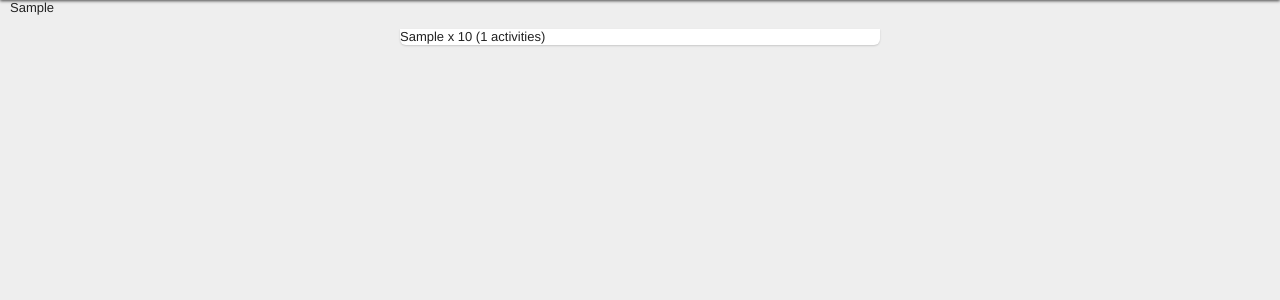
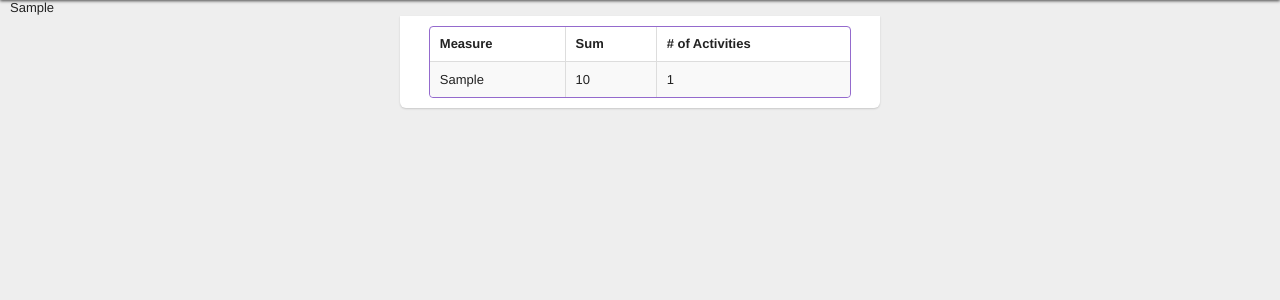
Before and after one commit to bensheldon/badgemanship, a CakePHP app: the page made by app/View/Activities/sum.ctp in a window 1280 px wide. Shown: the part 40-340 px from the top of the page. Run offline with PHP 8.4 and a stand-in for CakePHP, Linux system fonts and the light colour scheme; the template is opened without the code that fills it: most values are stand-ins (such as "Sample title", 1, 10 or a date in 2020); data that the repository does not hold is empty; some libraries are stand-ins or nearby versions.

Commit message:
Theme the data table view.

```diff
--- a/app/View/Activities/sum.ctp
+++ b/app/View/Activities/sum.ctp
@@ -1,16 +1,29 @@
+
+<div id="page-content">
+  <table class="bordered-table zebra-striped">
+     <thead>
+      <tr>
+        <th>Measure</th>
+        <th>Sum</th>
+        <th># of Activities</th>
+      </tr>
+    </thead>
+    <tbody>
       <?php
-
       foreach($measures as $measure) {
         //debug($measure);
-  echo "<p>";
+        echo "<tr>";
         if ($measure['MeasuresSum']['quantity_sum'] == 1) {
-    echo $measure['Measure']['measure_si'];
+          echo '<td>' .  $measure['Measure']['measure_si'] . '</td>';
         }
         else {
-    echo $measure['Measure']['measure_pl'];
+          echo '<td>' . $measure['Measure']['measure_pl'] . '</td>';
         }
 
-  echo ' x ' . $measure['MeasuresSum']['quantity_sum'];
-  echo ' (' . $measure['MeasuresSum']['activity_count'] .' activities)';
-  echo "</p>";
-}
+        echo '<td>' . $measure['MeasuresSum']['quantity_sum'] . '</td>';
+        echo '<td>' . $measure['MeasuresSum']['activity_count'] .'</td>';
+        echo "</tr>";
+      } ?>
+    </tbody>
+  </table>
+</div>
--- a/app/View/Badges/index.ctp
+++ b/app/View/Badges/index.ctp
@@ -1,3 +1,8 @@
+<div id="page-header">
+    <h1>Badges</h1>
+</div>
+
+
 <div id="page-content">
   <?php foreach ($badges as $badge): ?>
     <?php echo $this->element('badge', array(
--- a/app/webroot/css/less/style.less
+++ b/app/webroot/css/less/style.less
@@ -422,6 +422,76 @@ article.badge {
   }
 }
 
+// BASELINE STYLES
+// ---------------
+
+table {
+  width: 100%;
+  padding: 0;
+  border-collapse: collapse;
+  th,
+  td {
+    padding: 10px 10px 9px;
+    text-align: left;
+  }
+  th {
+    padding-top: 9px;
+    font-weight: bold;
+    vertical-align: middle;
+  }
+  td {
+    vertical-align: top;
+    border-top: 1px solid #ddd;
+  }
+  // When scoped to row, fix th in tbody
+  tbody th {
+    border-top: 1px solid #ddd;
+    vertical-align: top;
+  }
+  &.bordered-table {
+    border: 1px solid @lt_purple;
+    border-collapse: separate; // Done so we can round those corners!
+    *border-collapse: collapse; /* IE7, collapse table to remove spacing */
+    .border-radius(4px);
+    th + th,
+    td + td,
+    th + td {
+      border-left: 1px solid #ddd;
+    }
+
+    thead tr:first-child th:first-child {
+      .border-radius(4px 0 0 0);
+    }
+    thead tr:first-child th:last-child {
+      .border-radius(0 4px 0 0);
+    }
+    tbody tr:last-child td:first-child {
+      .border-radius(0 0 0 4px);
+    }
+    tbody tr:last-child td:last-child {
+      .border-radius(0 0 4px 0);
+    }
+  }
+
+  // ZEBRA-STRIPING
+  // --------------
+
+  // Default zebra-stripe styles (alternating gray and transparent backgrounds)
+  &.zebra-striped {
+    tbody {
+      tr:nth-child(odd) td,
+      tr:nth-child(odd) th {
+        background-color: #f9f9f9;
+      }
+      tr:hover td,
+      tr:hover th {
+        background-color: #f5f5f5;
+      }
+    }
+  }
+
+}
+
 /* ==|== media queries ====================================================== */
 /* Screen width <= 320px */
 @media only screen and (max-width: 320px) {
--- a/app/webroot/css/style.css
+++ b/app/webroot/css/style.css
@@ -118,4 +118,15 @@ article.badge.awarded .progress-meter .progress-meter-current{-moz-border-radius
 #ActivityAddForm .quantity-measure .label-x{width:10%;float:left;text-align:center;line-height:32px;font-weight:bold;font-size:18px;padding:0;overflow:hidden;}
 #ActivityAddForm .quantity-measure .input-measure{width:70%;float:right;}
 #ActivityAddForm .quantity-measure .input-description{clear:both;}#ActivityAddForm .quantity-measure .input-description textarea{margin:10px 0 6px;width:92%;padding:8px 4%;font-size:16px;}
+table{width:100%;padding:0;border-collapse:collapse;}table th,table td{padding:10px 10px 9px;text-align:left;}
+table th{padding-top:9px;font-weight:bold;vertical-align:middle;}
+table td{vertical-align:top;border-top:1px solid #ddd;}
+table tbody th{border-top:1px solid #ddd;vertical-align:top;}
+table.bordered-table{border:1px solid #946acd;border-collapse:separate;*border-collapse:collapse;-webkit-border-radius:4px;-moz-border-radius:4px;border-radius:4px;}table.bordered-table th+th,table.bordered-table td+td,table.bordered-table th+td{border-left:1px solid #ddd;}
+table.bordered-table thead tr:first-child th:first-child{-webkit-border-radius:4px 0 0 0;-moz-border-radius:4px 0 0 0;border-radius:4px 0 0 0;}
+table.bordered-table thead tr:first-child th:last-child{-webkit-border-radius:0 4px 0 0;-moz-border-radius:0 4px 0 0;border-radius:0 4px 0 0;}
+table.bordered-table tbody tr:last-child td:first-child{-webkit-border-radius:0 0 0 4px;-moz-border-radius:0 0 0 4px;border-radius:0 0 0 4px;}
+table.bordered-table tbody tr:last-child td:last-child{-webkit-border-radius:0 0 4px 0;-moz-border-radius:0 0 4px 0;border-radius:0 0 4px 0;}
+table.zebra-striped tbody tr:nth-child(odd) td,table.zebra-striped tbody tr:nth-child(odd) th{background-color:#f9f9f9;}
+table.zebra-striped tbody tr:hover td,table.zebra-striped tbody tr:hover th{background-color:#f5f5f5;}
 @media only screen and (max-width: 320px){}@media only screen and (min-width: 321px) and (max-width: 480px){}@media only screen and (min-width: 481px) and (max-width: 768px){}@media only screen and (min-width: 769px) and (max-width: 1024px){}@media only screen and (min-width: 1023px) and (max-width: 1280px){}@media only screen and (min-width: 1281px){}
```
Lines whose indentation alone changed are shown as unchanged.
